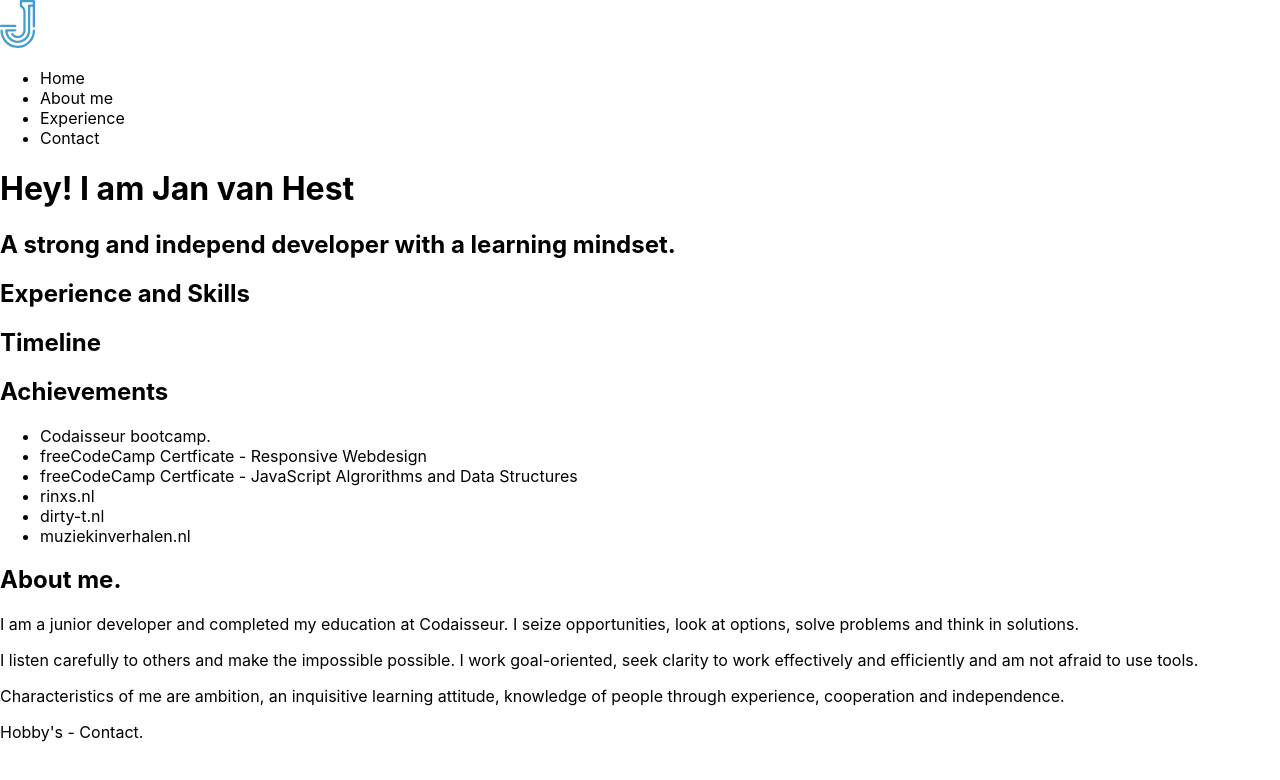
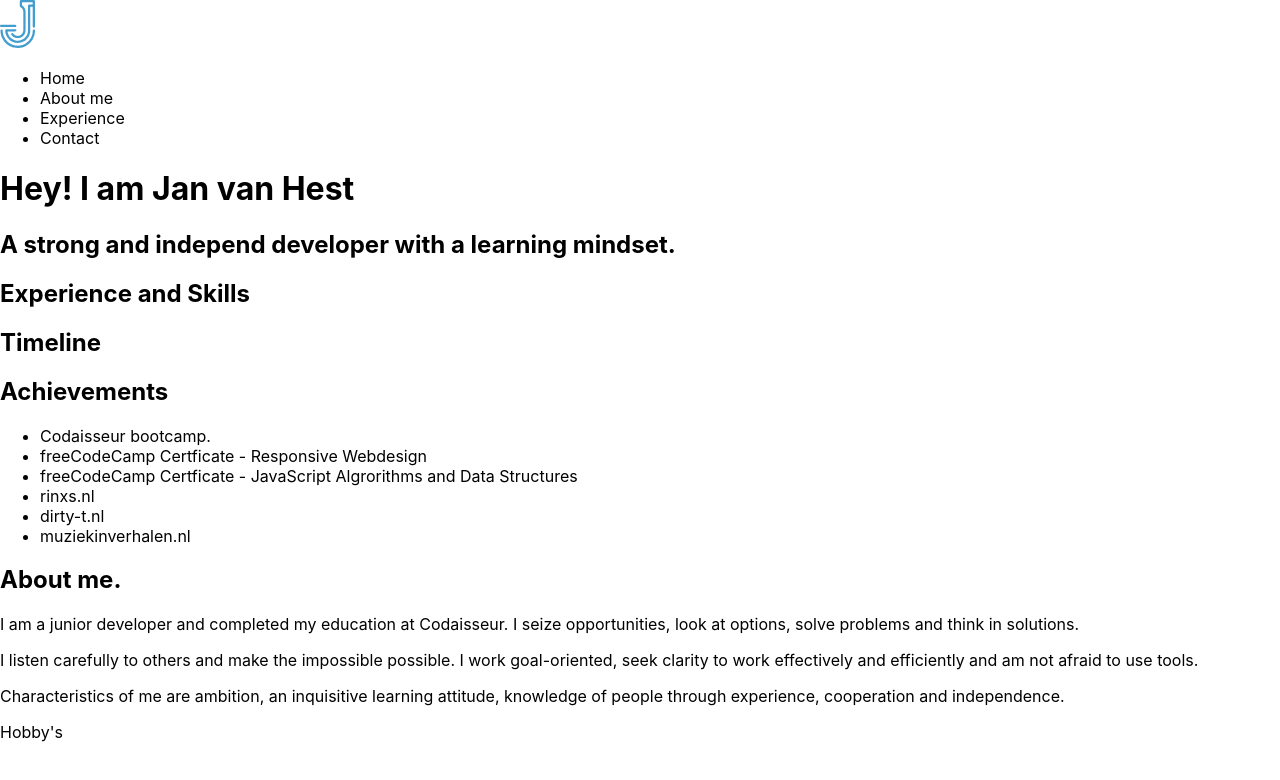
Before and after one commit to jhhest/porftolio-site, a React (Create React App) app: page / in a window 1280 px wide. Shown: the top 780 px of the page. Built offline with nearby package versions, Linux system fonts and the light colour scheme.

Commit message:
Added simpel functional component about

```diff
--- a/src/App.js
+++ b/src/App.js
@@ -11,10 +11,6 @@ function App() {
       <Intro />
       <Portfolio />
       <About />
-      {/* <About />
-      <Contact /> */}
-
-      <p>Hobby's - Contact.</p>
     </div>
   );
 }
--- a/src/components/About.jsx
+++ b/src/components/About.jsx
@@ -18,6 +18,7 @@ function About() {
         Characteristics of me are ambition, an inquisitive learning attitude,
         knowledge of people through experience, cooperation and independence.
       </p>
+      <p>Hobby's</p>
     </section>
   );
 }
```
